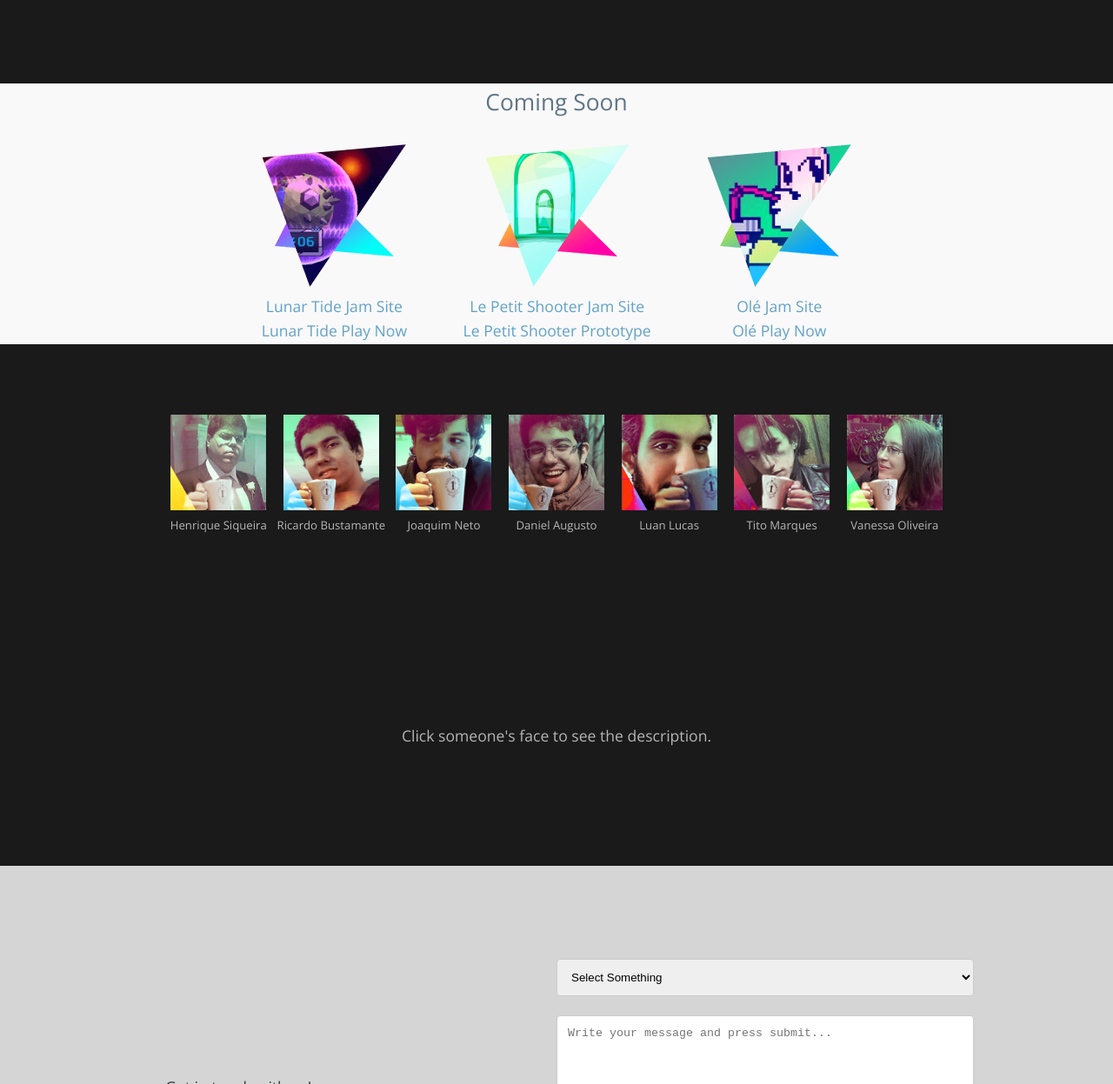
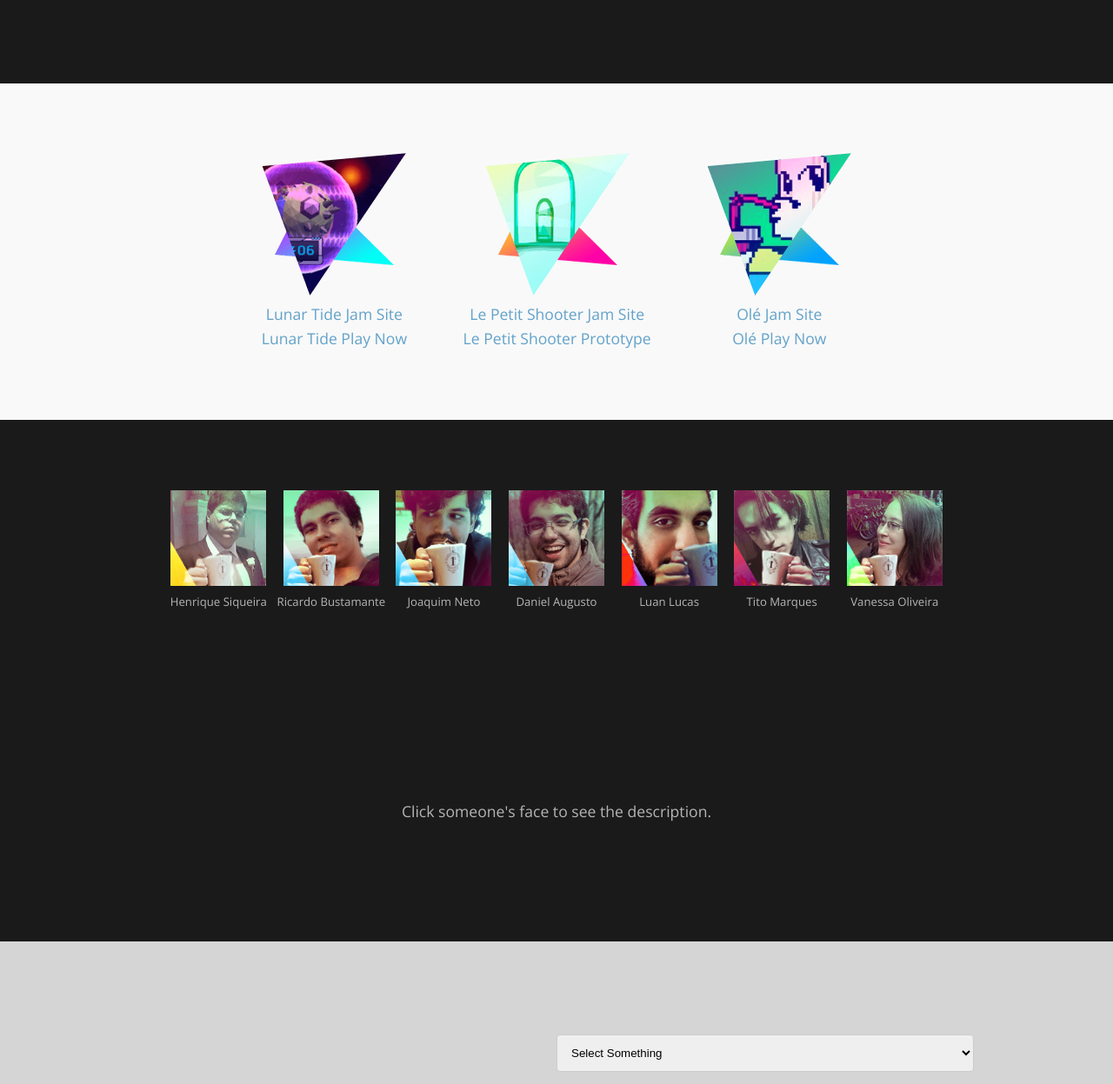
Before and after one commit to ricardobusta/yesdevgames.github.io, a Jekyll site: the page built from index.html, in a window 1280 px wide and 1400 px high, scrolled down 1121 px, cut to the strip 153-1400 px from the top of the window. Shown: the whole strip at 87% size. Built offline with Jekyll 4.4.1, drawn with Linux system fonts in a browser that asks for light colours; nearby versions of some CDN libraries; the list of posts is cut into pages by our own code.

Commit message:
Ajeitando umas paradas no site de jam.

```diff
--- a/_includes/home/jam.html
+++ b/_includes/home/jam.html
@@ -1,29 +1,31 @@
 <style>
 #jam-section{
 	background-color:#f9f9f9;
-	height: 300px;
 	text-align: center;
 }
 
 .jam-games{
 	display: inline-block;
-	margin: 0px 30px 0px 30px;
+	margin: 30px 30px 30px 30px;
+}
+
+.jam-games-container{
+	padding: 50px 0px 50px 0px;
 }
 
 @media screen and (max-width: 42em) {
 	.jam-games{
-		margin: 0px 10px 0px 10px;
+		margin: 10px 10px 10px 10px;
 	}
-	#jam-section{
-		height: 800px;
+	.jam-games-container{
+	padding: 20px 0px 20px 0px;
 	}
 }
 </style>
 
 <div id="jam-section">
-	<div class="centered-element">
-		<h1 style="margin:0px;">Coming Soon</h1>
-		<br>
+	<div class="centered-element jam-games-container">
+		<span>
 		<div class="jam-games">
 			<a href="yesdev.games/lunartide/play"><img src="{{ site.url }}{{ site.baseurl }}/img/jam/jam1.png"></img></a><br>
 			<a href ="http://globalgamejam.org/2017/games/lunar-tide">Lunar Tide Jam Site</a><br>
@@ -40,5 +42,6 @@
 			<a href ="https://danisson.github.io/GGJ2017/">Olé Play Now</a>
 
 		</div>
+		</span>
 	</div>
 </div>
```
